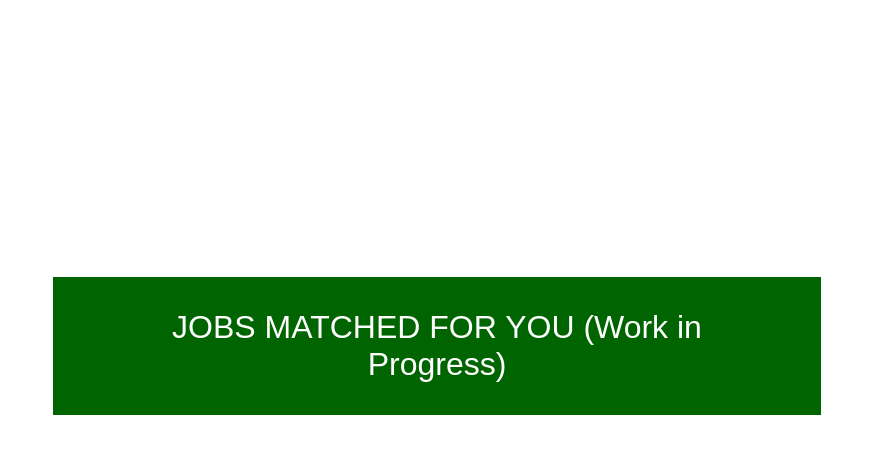
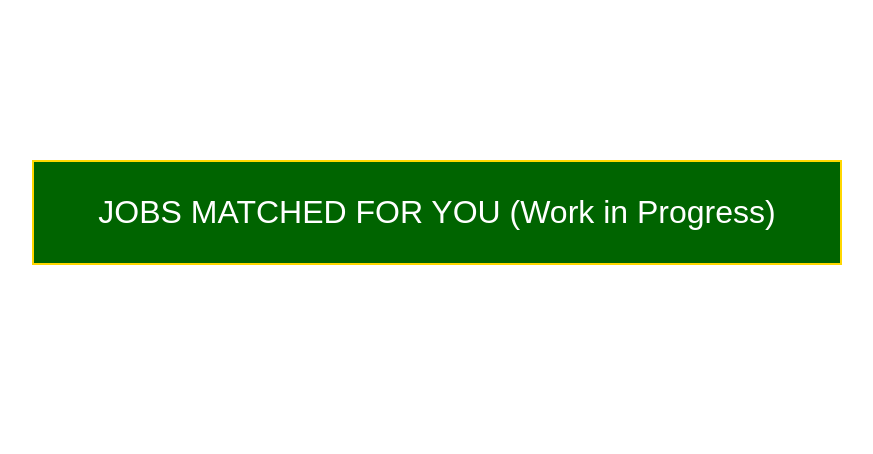
Before and after one commit to aircleanapp/2052, a plain HTML site: page welcome.html in a window 1280 px wide. Shown: the whole page, without its empty margins (203-1076 px from the left). Drawn offline with Linux system fonts and the light colour scheme.

Commit message:
Update style.css

```diff
--- a/style.css
+++ b/style.css
@@ -1,11 +1,10 @@
 .btn {
   background-color: darkgreen;
-  border: none;
+  border: solid 2px gold;
   color: white;
   padding: 1em 2em;
   text-align: center;
   text-decoration: none;
-  display: inline-block;
   font-size: 1em;
 }
 
@@ -28,9 +27,12 @@ a {
 
 h1 {
   font-size: 2em;
-  margin: 0.67em 0;
+  position: absolute;
   text-align: center;
-  padding: 20%;
+  display: block;
+  right: 0;
+  left: 0;
+  margin: 5em auto;
 }
 
 h2 {
```
